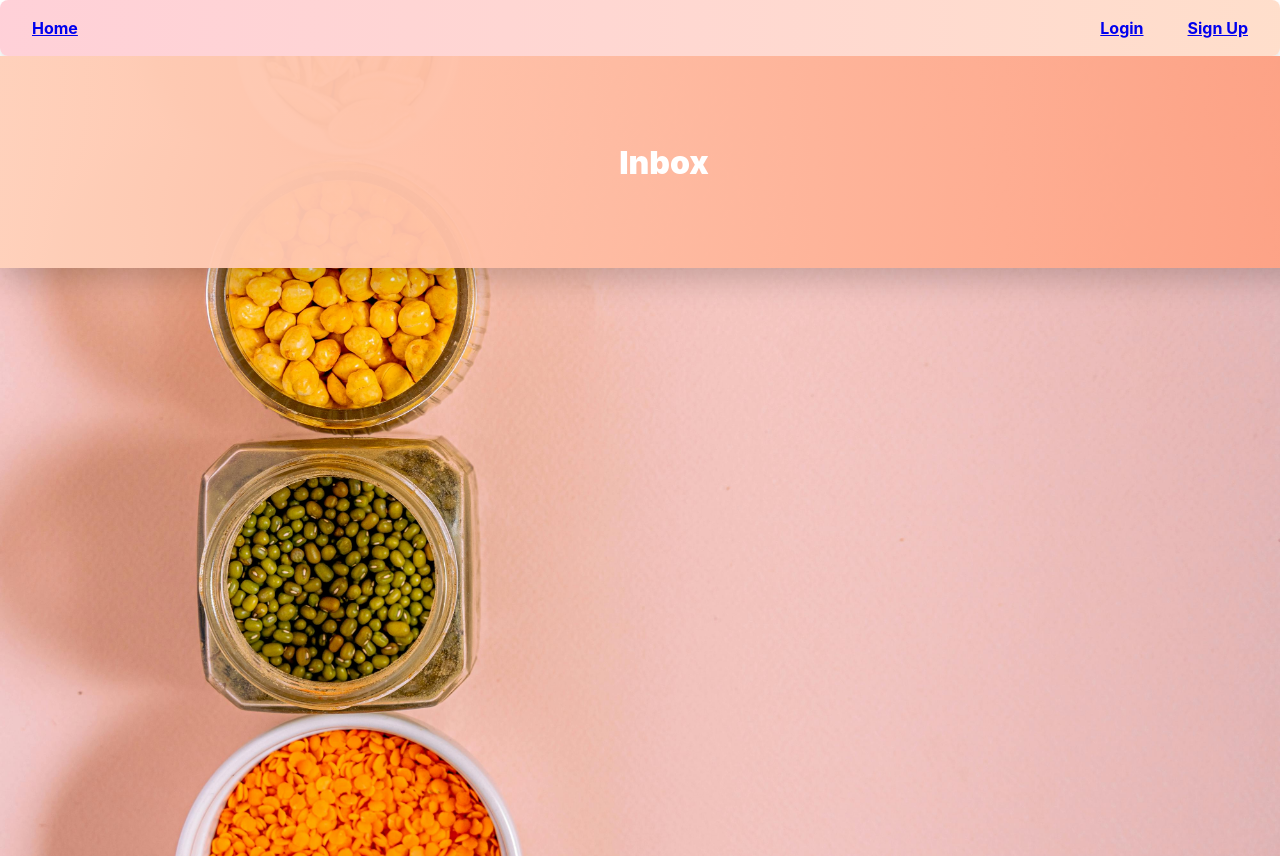
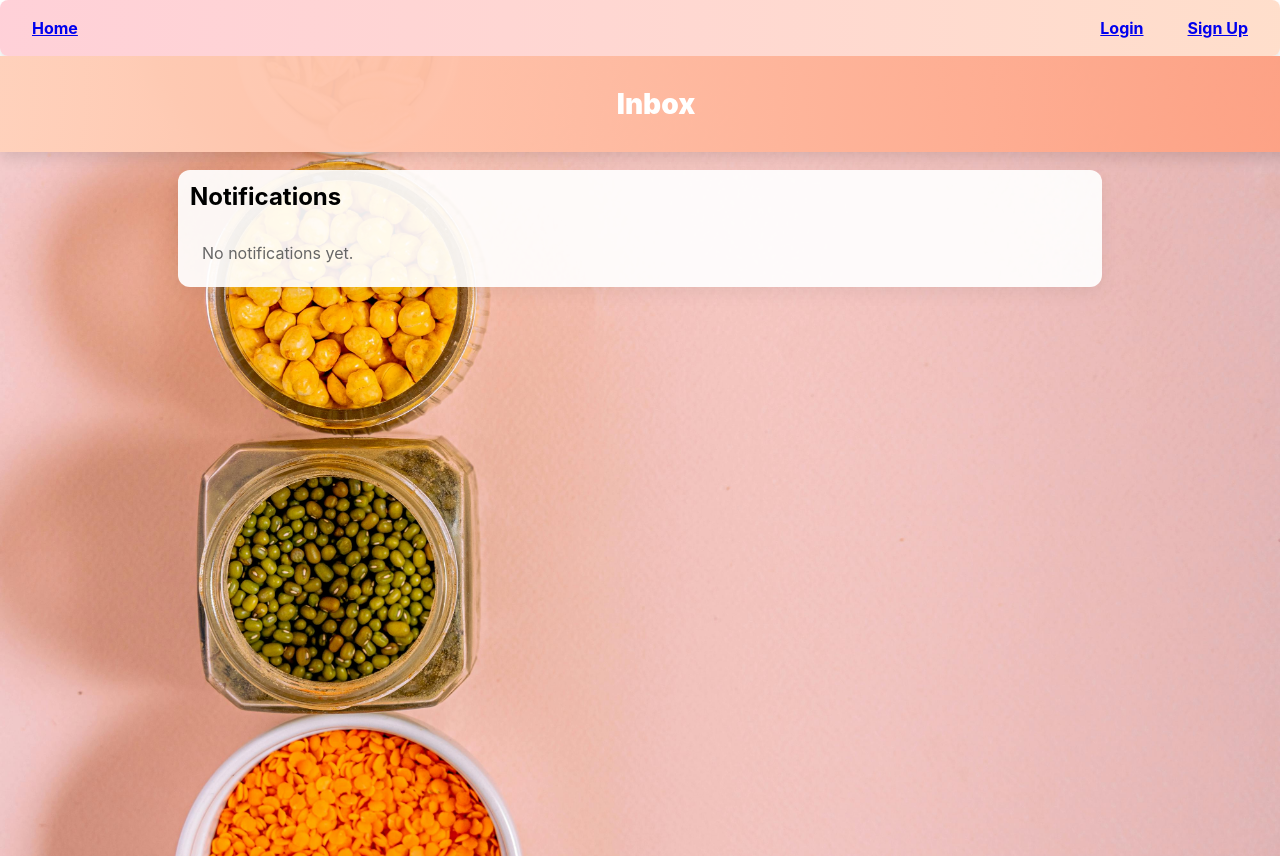
Before and after one commit to lkbosak/PantryPanda, a React (Create React App) app in the folder client/my-app/: page /inbox in a window 1280 px wide. Built offline with nearby package versions, Linux system fonts and the light colour scheme.

Commit message:
chore: revert inbox header & card styling; restore 'Inbox' and light card

```diff
--- a/client/my-app/src/Inbox.tsx
+++ b/client/my-app/src/Inbox.tsx
@@ -1,6 +1,44 @@
-import React from 'react';
+import React, { useEffect, useState } from 'react';
+
+type Notification = {
+	id: string;
+	text: string;
+	ts: number;
+};
 
 export function Inbox(): React.ReactElement {
+		const [notifs, setNotifs] = useState<Notification[]>([]);
+		const [toast, setToast] = useState<Notification | null>(null);
+
+	useEffect(() => {
+		const handler = (e: Event) => {
+			try {
+				const detail = (e as CustomEvent).detail as any;
+				if (!detail) return;
+				const when = Date.now();
+				let text = '';
+				if (detail.action === 'add') {
+					const item = detail.item;
+					text = `${item.name} added (${item.quantity || 1}) to ${item.category || 'pantry'}`;
+				} else if (detail.action === 'remove') {
+					const item = detail.item;
+					text = `${item.name} removed from ${item.category || 'pantry'}`;
+				} else {
+					text = `Pantry changed`;
+				}
+			const notif: Notification = { id: String(when) + Math.random().toString(36).slice(2,6), text, ts: when };
+			setNotifs((prev: Notification[]) => [notif, ...prev]);
+				setToast(notif);
+				setTimeout(() => setToast(null), 4000);
+			} catch (err) {
+				// ignore
+			}
+		};
+
+		window.addEventListener('pantry-change', handler as EventListener);
+		return () => window.removeEventListener('pantry-change', handler as EventListener);
+	}, []);
+
 	return (
 		<div style={{
 			position: 'relative',
@@ -9,29 +47,52 @@ export function Inbox(): React.ReactElement {
 			width: '100vw',
 			overflow: 'hidden'
 		}}>
-			{/* background image */}
 			<img src="/main-bg.jpg" alt="background" style={{ position: 'absolute', inset: 0, width: '100%', height: '100%', objectFit: 'cover', display: 'block' }} />
-			{/* top shaded bar */}
+
 			<div style={{ position: 'relative', zIndex: 2 }}>
 								<header style={{
 									width: '100%',
-					/* larger peach-pink header */
 									background: 'linear-gradient(90deg, rgba(255,209,187,0.98), rgba(255,159,128,0.92))',
 									color: '#fff',
-					padding: '36px 24px',
-					height: '140px',
+									padding: '12px 16px',
+									height: '72px',
 									display: 'flex',
 									alignItems: 'center',
 									justifyContent: 'center',
 									textAlign: 'center',
-					fontSize: '2rem',
+									fontSize: '1.75rem',
 									fontWeight: 900,
-					boxShadow: '0 10px 30px rgba(0,0,0,0.20)'
+									boxShadow: '0 6px 14px rgba(0,0,0,0.12)'
 								}}>
 									  <span style={{ width: '100%', display: 'inline-block' }}>Inbox</span>
 								</header>
-				{/* content area left intentionally blank */}
-				<div style={{ paddingTop: 18 }} />
+
+						<main style={{ padding: 24, paddingTop: 18 }}>
+										<div style={{ maxWidth: 900, margin: '0 auto', background: 'rgba(255,255,255,0.92)', borderRadius: 12, padding: 12, boxShadow: '0 6px 18px rgba(0,0,0,0.06)'}}>
+											<h2 style={{ marginTop: 0 }}>Notifications</h2>
+											{notifs.length === 0 ? (
+												<div style={{ color: '#666', padding: 12 }}>No notifications yet.</div>
+											) : (
+												<ul style={{ listStyle: 'none', padding: 0, margin: 0 }}>
+													{notifs.map((n: Notification) => (
+														<li key={n.id} style={{ padding: '12px 8px', borderBottom: '1px solid rgba(0,0,0,0.04)' }}>
+															<div style={{ fontWeight: 700 }}>{n.text}</div>
+															<div style={{ color: '#888', fontSize: 12 }}>{new Date(n.ts).toLocaleString()}</div>
+														</li>
+													))}
+												</ul>
+											)}
+										</div>
+				</main>
+
+				{toast && (
+					<div style={{ position: 'fixed', right: 20, top: 100, zIndex: 9999 }}>
+						<div style={{ background: 'rgba(0,0,0,0.75)', color: 'white', padding: '12px 18px', borderRadius: 10, boxShadow: '0 6px 18px rgba(0,0,0,0.25)' }}>
+							<div style={{ fontWeight: 700 }}>{toast.text}</div>
+							<div style={{ fontSize: 12, opacity: 0.85 }}>{new Date(toast.ts).toLocaleTimeString()}</div>
+						</div>
+					</div>
+				)}
 			</div>
 		</div>
 	);
```
Lines whose indentation alone changed are shown as unchanged.
